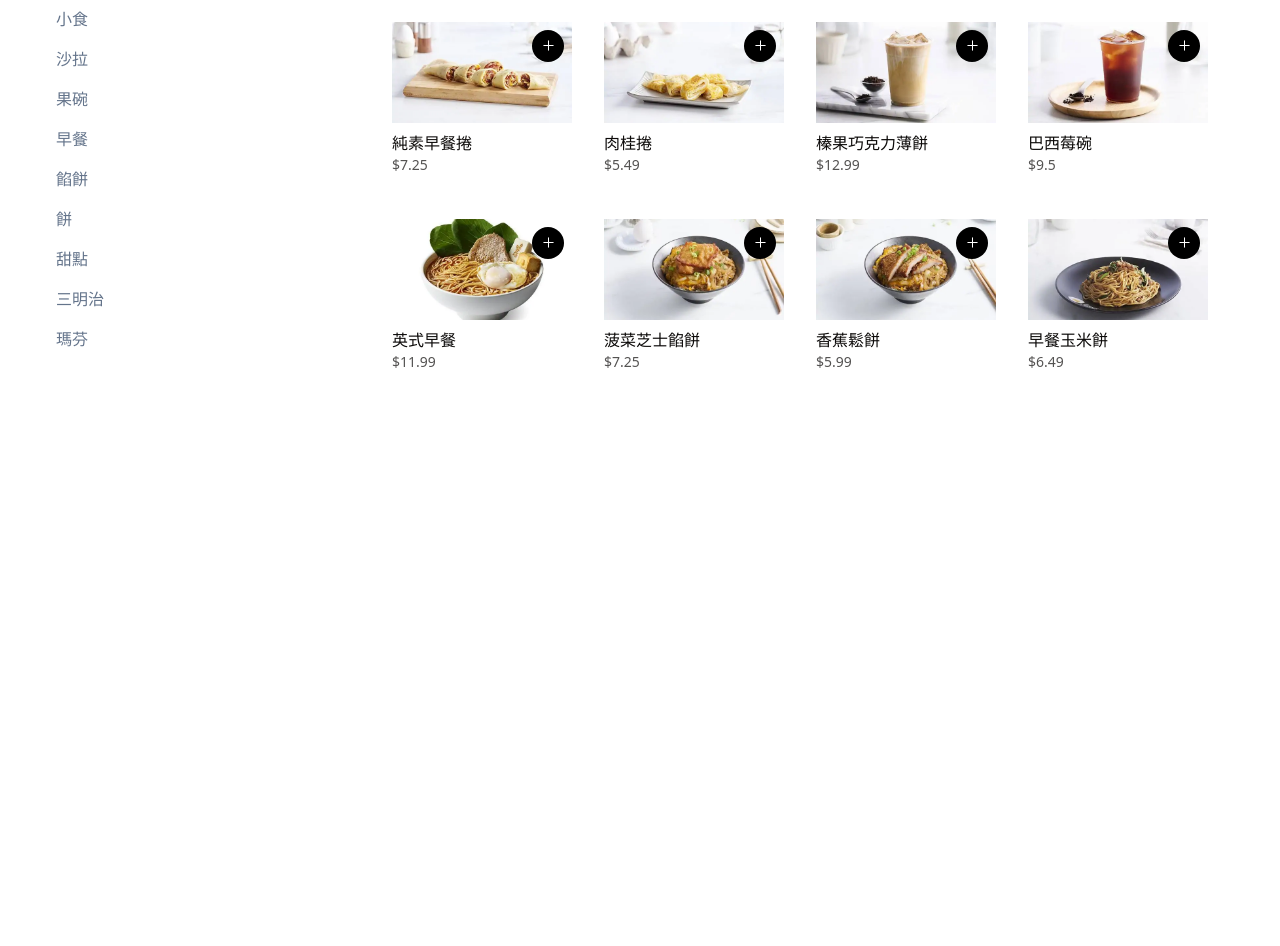
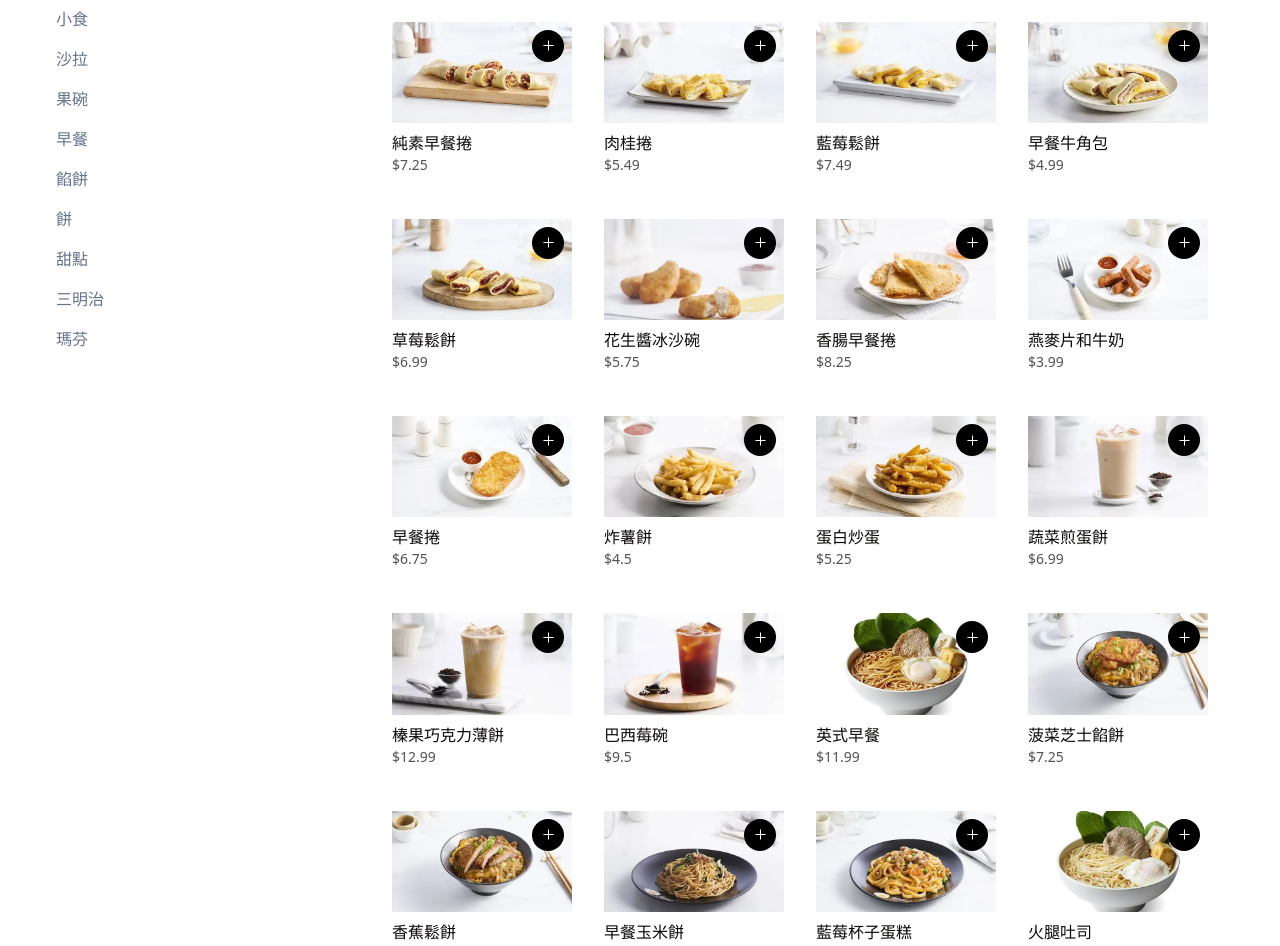
Before and after one commit to JiunJieLin/React-ModernEat, a Next.js app: page / in a window 1280 px wide. Shown: the part 980-1926 px from the top of the page. Before the commit the page ends 1391 px from the top, so only its background shows below. Built offline with nearby package versions, Linux system fonts and the light colour scheme.

Commit message:
some changes on names and create mocData

```diff
--- a/src/components/AddButton/AddButton.js
+++ b/src/components/AddButton/AddButton.jsx
@@ -1,8 +1,8 @@
 import { PlusIcon, TrashIcon } from "@radix-ui/react-icons";
 import cx from "classnames";
 
-const AddButton = ({ onAdd, onRemove, count }) => {
-  const isAdded = count > 0;
+const AddButton = ({ onAdd, onRemove, itemCount }) => {
+  const isAdded = itemCount > 0;
   return (
     <div
       className={cx(
@@ -13,7 +13,7 @@ const AddButton = ({ onAdd, onRemove, count }) => {
       {isAdded && (
         <>
           <TrashIcon onClick={onRemove} />
-          <div className="text-sm px-2">{count}</div>
+          <div className="text-sm px-2">{itemCount}</div>
         </>
       )}
       <PlusIcon onClick={onAdd} />
--- a/src/components/Cart/index.js
+++ b/src/components/Cart/index.js
@@ -1,11 +1,11 @@
 import { BackpackIcon } from "@radix-ui/react-icons";
 
-const Cart = ({ count }) => {
+const Cart = ({ totalCartCount }) => {
   return (
     <div>
       <div className="bg-slate-700 text-slate-50 px-4 text-sm py-2 rounded-3xl cursor-pointer hover:opacity-80 transition-opacity flex items-center gap-3">
         <BackpackIcon className="w-4 h-4" />
-        購物車 •<div>{count}</div>
+        購物車 •<div>{totalCartCount}</div>
       </div>
     </div>
   );
--- a/src/components/CategoryItems/index.js
+++ b/src/components/CategoryItems/index.js
@@ -1,9 +1,10 @@
 import Item from "@/components/Item";
-import { breakfastItems } from "@/components/breakfastItems.js";
+import mockData from "@/data/mockData.json";
+
 const CategoryItems = () => {
   return (
     <div className="grid grid-cols-4">
-      {breakfastItems.map((item) => (
+      {mockData.map((item) => (
         <Item data={item} key={item.id} />
       ))}
     </div>
--- a/src/components/Item/index.js
+++ b/src/components/Item/index.jsx
@@ -8,7 +8,7 @@ const Item = ({ data }) => {
   const { handleOnAdd, handleOnRemove } = useCartActions(cart, setCart);
 
   const existingCartItem = cart.find((item) => item.id === data.id);
-  const cartCount = existingCartItem ? existingCartItem.count : 0;
+  const itemCount = existingCartItem ? existingCartItem.count : 0;
 
   return (
     <div className="mb-1 p-4 hover:shadow-xl">
@@ -17,7 +17,7 @@ const Item = ({ data }) => {
         <AddButton
           onAdd={(e) => handleOnAdd(data, e)}
           onRemove={(e) => handleOnRemove(data, e)}
-          count={cartCount}
+          itemCount={itemCount}
         />
       </div>
       <div className="py-2 text-stone-950">
--- a/src/components/Navigation/index.js
+++ b/src/components/Navigation/index.js
@@ -19,7 +19,7 @@ const Navigation = () => {
 
       <div className="flex justify-between flex-1 items-center pl-20 pr-2">
         <SearchBar />
-        <Cart count={totalCartCount} />
+        <Cart totalCartCount={totalCartCount} />
       </div>
     </div>
   );
--- /dev/null
+++ b/src/data/mockData.json
@@ -0,0 +1,212 @@
+[
+	{
+		"id": 1,
+		"image": "items/1.webp",
+		"title": "經典鬆餅",
+		"price": 8.99,
+		"category": "鬆餅"
+	},
+	{
+		"id": 2,
+		"image": "items/2.webp",
+		"title": "班尼迪克蛋",
+		"price": 10.49,
+		"category": "蛋類"
+	},
+	{
+		"id": 3,
+		"image": "items/3.webp",
+		"title": "酪梨吐司",
+		"price": 6.75,
+		"category": "吐司"
+	},
+	{
+		"id": 4,
+		"image": "items/4.webp",
+		"title": "法式吐司",
+		"price": 9.25,
+		"category": "吐司"
+	},
+	{
+		"id": 5,
+		"image": "items/5.webp",
+		"title": "芝士煎蛋餅",
+		"price": 7.99,
+		"category": "鬆餅"
+	},
+	{
+		"id": 6,
+		"image": "items/6.webp",
+		"title": "培根煎蛋",
+		"price": 8.75,
+		"category": "蛋類"
+	},
+	{
+		"id": 7,
+		"image": "items/7.webp",
+		"title": "煙燻三文魚貝果",
+		"price": 11.5,
+		"category": "三文魚"
+	},
+	{
+		"id": 8,
+		"image": "items/8.webp",
+		"title": "希臘優格芭菲",
+		"price": 9.99,
+		"category": "優格"
+	},
+	{
+		"id": 9,
+		"image": "items/9.webp",
+		"title": "純素早餐捲",
+		"price": 7.25,
+		"category": "捲"
+	},
+	{
+		"id": 10,
+		"image": "items/10.webp",
+		"title": "肉桂捲",
+		"price": 5.49,
+		"category": "捲"
+	},
+	{
+		"id": 11,
+		"image": "items/11.webp",
+		"title": "藍莓鬆餅",
+		"price": 7.49,
+		"category": "鬆餅"
+	},
+	{
+		"id": 12,
+		"image": "items/12.webp",
+		"title": "早餐牛角包",
+		"price": 4.99,
+		"category": "麵包"
+	},
+	{
+		"id": 13,
+		"image": "items/13.webp",
+		"title": "草莓鬆餅",
+		"price": 6.99,
+		"category": "鬆餅"
+	},
+	{
+		"id": 14,
+		"image": "items/14.webp",
+		"title": "花生醬冰沙碗",
+		"price": 5.75,
+		"category": "飲品"
+	},
+	{
+		"id": 15,
+		"image": "items/15.webp",
+		"title": "香腸早餐捲",
+		"price": 8.25,
+		"category": "捲"
+	},
+	{
+		"id": 16,
+		"image": "items/16.webp",
+		"title": "燕麥片和牛奶",
+		"price": 3.99,
+		"category": "穀物"
+	},
+	{
+		"id": 17,
+		"image": "items/17.webp",
+		"title": "早餐捲",
+		"price": 6.75,
+		"category": "捲"
+	},
+	{
+		"id": 18,
+		"image": "items/18.webp",
+		"title": "炸薯餅",
+		"price": 4.5,
+		"category": "小食"
+	},
+	{
+		"id": 19,
+		"image": "items/19.webp",
+		"title": "蛋白炒蛋",
+		"price": 5.25,
+		"category": "蛋類"
+	},
+	{
+		"id": 20,
+		"image": "items/20.webp",
+		"title": "蔬菜煎蛋餅",
+		"price": 6.99,
+		"category": "鬆餅"
+	},
+	{
+		"id": 21,
+		"image": "items/21.webp",
+		"title": "榛果巧克力薄餅",
+		"price": 12.99,
+		"category": "鬆餅"
+	},
+	{
+		"id": 22,
+		"image": "items/22.webp",
+		"title": "巴西莓碗",
+		"price": 9.5,
+		"category": "果碗"
+	},
+	{
+		"id": 23,
+		"image": "items/23.webp",
+		"title": "英式早餐",
+		"price": 11.99,
+		"category": "早餐"
+	},
+	{
+		"id": 24,
+		"image": "items/24.webp",
+		"title": "菠菜芝士餡餅",
+		"price": 7.25,
+		"category": "餡餅"
+	},
+	{
+		"id": 25,
+		"image": "items/25.webp",
+		"title": "香蕉鬆餅",
+		"price": 5.99,
+		"category": "鬆餅"
+	},
+	{
+		"id": 26,
+		"image": "items/26.webp",
+		"title": "早餐玉米餅",
+		"price": 6.49,
+		"category": "餅"
+	},
+	{
+		"id": 27,
+		"image": "items/27.webp",
+		"title": "藍莓杯子蛋糕",
+		"price": 3.75,
+		"category": "甜點"
+	},
+	{
+		"id": 28,
+		"image": "items/28.webp",
+		"title": "火腿吐司",
+		"price": 4.25,
+		"category": "吐司"
+	},
+	{
+		"id": 29,
+		"image": "items/29.webp",
+		"title": "起司奶酪三明治",
+		"price": 5.75,
+		"category": "三明治"
+	},
+	{
+		"id": 30,
+		"image": "items/30.webp",
+		"title": "巧克力瑪芬",
+		"price": 3.99,
+		"category": "瑪芬"
+	}
+]
```
